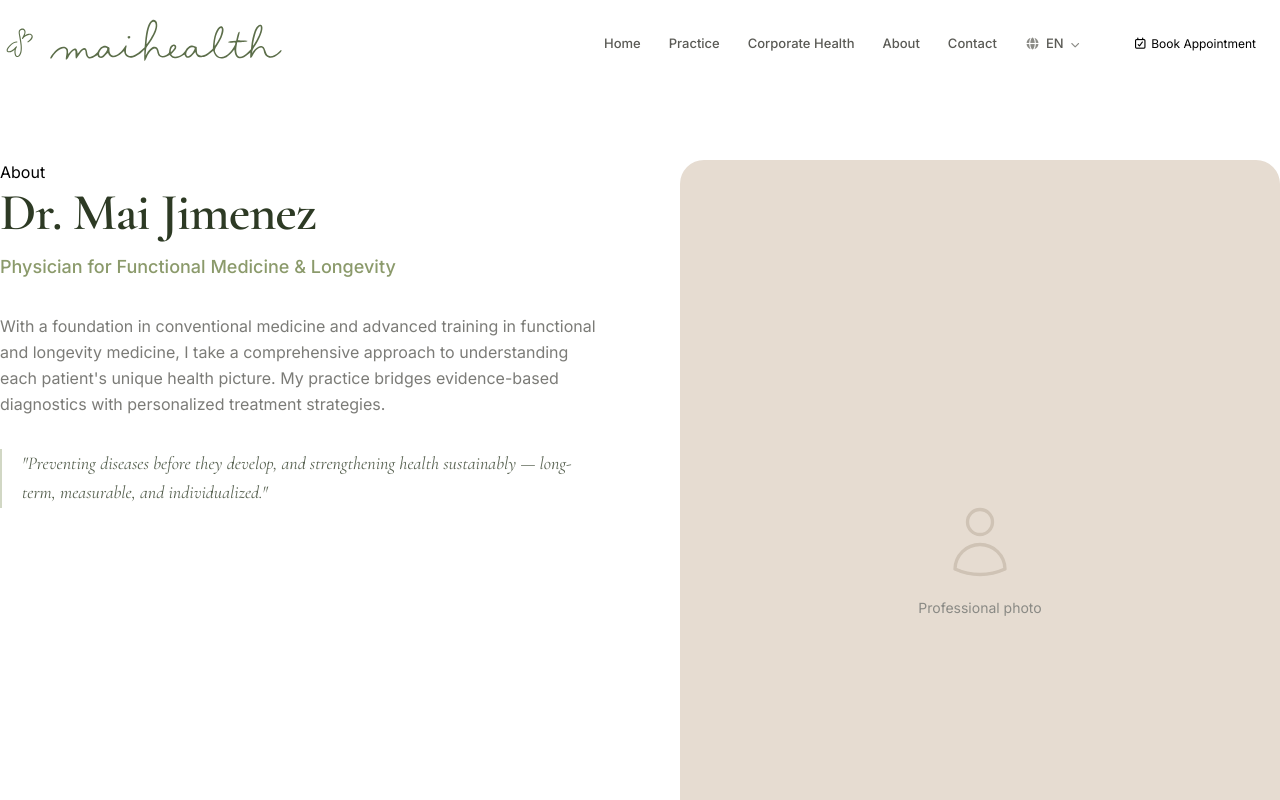
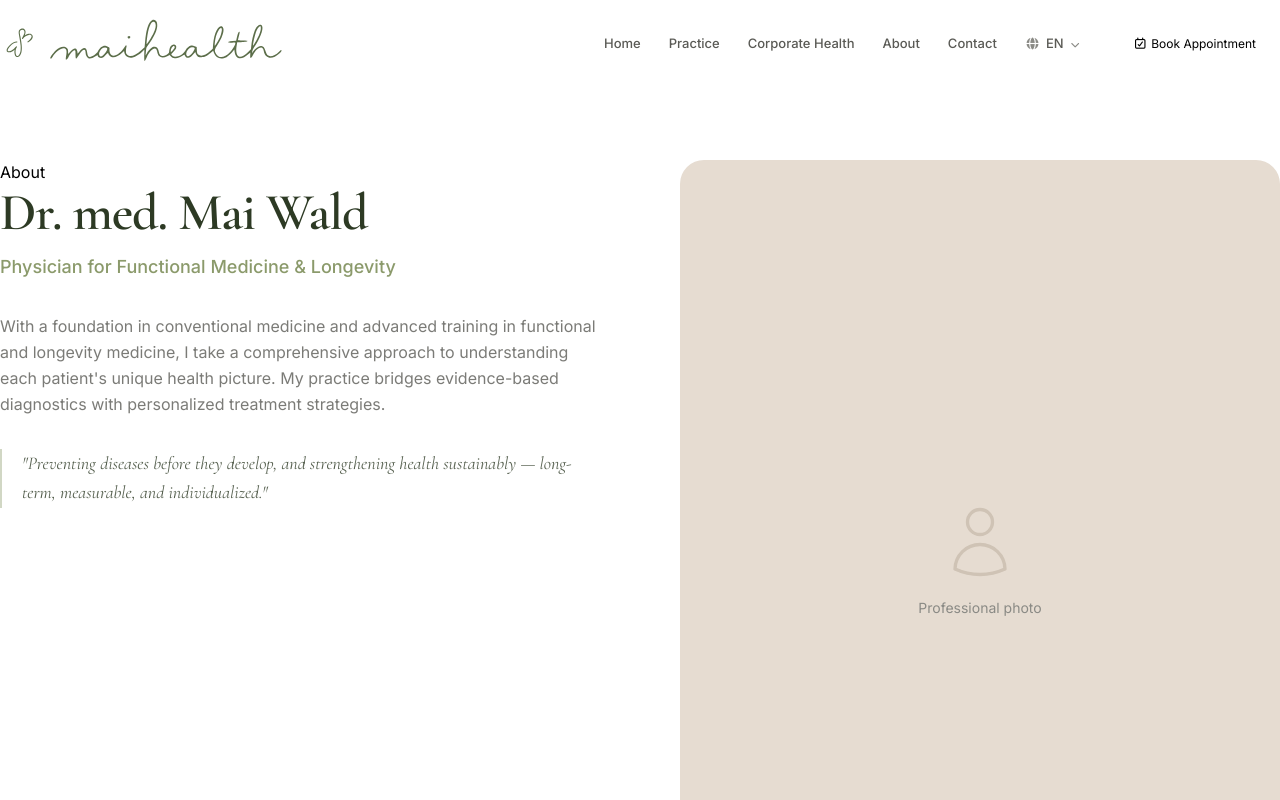
Before and after one commit to RudolfRukavina/maihealth, a Nuxt app: page /about in a window 1280 px wide. Shown: the top 800 px of the page. Built offline with nearby package versions, Linux system fonts and the light colour scheme.

Commit message:
MaiHealth

```diff
--- a/components/AboutPreview.vue
+++ b/components/AboutPreview.vue
@@ -6,7 +6,7 @@
         <div class="order-2 lg:order-1">
           <div class="relative max-w-sm mx-auto lg:max-w-none">
             <div class="aspect-[4/5] rounded-3xl overflow-hidden">
-              <img src="/mai2.png" alt="Dr. Mai Jimenez" class="w-full h-full object-cover" />
+              <img src="/mai2.png" alt="Dr. med. Mai Wald" class="w-full h-full object-cover" />
             </div>
             <div class="absolute -bottom-3 -right-3 w-20 h-20 rounded-2xl bg-sage/8 -z-10" />
             <div class="absolute -top-3 -left-3 w-14 h-14 rounded-full bg-mauve/10 -z-10" />
--- a/components/AppFooter.vue
+++ b/components/AppFooter.vue
@@ -7,7 +7,7 @@
         <div class="col-span-2 md:col-span-1">
           <div class="flex items-center gap-2.5 mb-4 sm:mb-5">
             <img src="/maihealth.svg" alt="MaiHealth" class="w-9 h-9 sm:w-10 sm:h-10 brightness-0 invert opacity-80" />
-            <img src="/maihealthfull.svg" alt="Dr. Mai Jimenez" class="h-20 sm:h-24 md:h-28 -ms-5 w-auto brightness-0 invert opacity-80" />
+            <img src="/maihealthfull.svg" alt="MaiHealth" class="h-20 sm:h-24 md:h-28 -ms-5 w-auto brightness-0 invert opacity-80" />
           </div>
           <p class="text-xs sm:text-sm leading-relaxed text-cream/40 mb-5 sm:mb-6">
             {{ $t('footer.description') }}
@@ -60,7 +60,7 @@
 
       <div class="border-t border-cream/8 mt-10 sm:mt-14 pt-6 sm:pt-8 flex flex-col sm:flex-row justify-between items-center gap-3 sm:gap-4">
         <p class="text-[10px] sm:text-xs text-cream/30">
-          &copy; {{ new Date().getFullYear() }} Dr. Mai Jimenez. {{ $t('footer.rights') }}
+          &copy; {{ new Date().getFullYear() }} Dr. med. Mai Wald — MaiHealth. {{ $t('footer.rights') }}
         </p>
         <button
           @click="scrollToTop"
--- a/components/AppHeader.vue
+++ b/components/AppHeader.vue
@@ -10,7 +10,7 @@
 
         <NuxtLink to="/" class="flex items-center gap-2.5 group relative z-50" @click="mobileOpen = false">
           <img src="/maihealth.svg" alt="MaiHealth" class="w-9 h-9 sm:w-10 sm:h-10 transition-transform duration-300 group-hover:scale-105" />
-          <img src="/maihealthfull.svg" alt="Dr. Mai Jimenez" class="h-20 sm:h-24 md:h-28 -ms-5 w-auto" />
+          <img src="/maihealthfull.svg" alt="MaiHealth" class="h-20 sm:h-24 md:h-28 -ms-5 w-auto" />
         </NuxtLink>
 
         <!-- Desktop Nav -->
--- a/components/HeroSection.vue
+++ b/components/HeroSection.vue
@@ -49,7 +49,7 @@
             <div class="absolute -inset-4 hero-blob bg-gradient-to-br from-sage/8 via-mauve/5 to-sage/8 hidden lg:block" />
 
             <div class="relative hero-blob w-[240px] h-[280px] sm:w-[280px] sm:h-[330px] lg:w-[420px] lg:h-[500px] xl:w-[460px] xl:h-[540px] overflow-hidden shadow-xl lg:shadow-2xl shadow-charcoal/8">
-              <img src="/mai2.png" alt="Dr. Mai Jimenez" class="w-full h-full object-cover" />
+              <img src="/mai2.png" alt="Dr. med. Mai Wald" class="w-full h-full object-cover" />
             </div>
 
             <!-- Floating badge — desktop only -->
--- a/i18n.config.ts
+++ b/i18n.config.ts
@@ -14,7 +14,7 @@ export default defineI18nConfig(() => ({
       hero: {
         label: "Functional Medicine & Longevity",
         title: "Understand the root causes — with evidence-based medicine.",
-        subtitle: "Dr. Mai Jimenez combines conventional medicine, functional medicine, and naturopathy to examine how metabolism, hormones, the gut, and the nervous system work together for long-term health stability.",
+        subtitle: "Dr. med. Mai Wald combines conventional medicine, functional medicine, and naturopathy to examine how metabolism, hormones, the gut, and the nervous system work together for long-term health stability.",
         cta_book: "Book Appointment",
         cta_learn: "Learn More",
       },
@@ -123,7 +123,7 @@ export default defineI18nConfig(() => ({
       },
       about: {
         label: "About",
-        title: "Dr. Mai Jimenez",
+        title: "Dr. med. Mai Wald",
         subtitle: "Physician for Functional Medicine & Longevity",
         bio: "With a foundation in conventional medicine and advanced training in functional and longevity medicine, I take a comprehensive approach to understanding each patient's unique health picture. My practice bridges evidence-based diagnostics with personalized treatment strategies.",
         philosophy: "Preventing diseases before they develop, and strengthening health sustainably — long-term, measurable, and individualized.",
@@ -224,7 +224,7 @@ export default defineI18nConfig(() => ({
         cta: "Book Your Consultation",
       },
       footer: {
-        description: "Physician for Functional Medicine & Longevity. Evidence-based, personalized health care for long-term wellbeing.",
+        description: "Dr. med. Mai Wald — Physician for Functional Medicine & Longevity. Evidence-based, personalized health care for long-term wellbeing.",
         navigation: "Navigation",
         services: "Services",
         legal: "Legal",
@@ -251,7 +251,7 @@ export default defineI18nConfig(() => ({
       hero: {
         label: "Funktionelle Medizin & Longevity",
         title: "Ursachen verstehen — mit evidenzbasierter Medizin.",
-        subtitle: "Dr. Mai Jimenez verbindet Schulmedizin, funktionelle Medizin und Naturheilkunde, um zu untersuchen, wie Stoffwechsel, Hormone, Darm und Nervensystem für langfristige Gesundheitsstabilität zusammenwirken.",
+        subtitle: "Dr. med. Mai Wald verbindet Schulmedizin, funktionelle Medizin und Naturheilkunde, um zu untersuchen, wie Stoffwechsel, Hormone, Darm und Nervensystem für langfristige Gesundheitsstabilität zusammenwirken.",
         cta_book: "Termin vereinbaren",
         cta_learn: "Mehr erfahren",
       },
@@ -360,7 +360,7 @@ export default defineI18nConfig(() => ({
       },
       about: {
         label: "Über mich",
-        title: "Dr. Mai Jimenez",
+        title: "Dr. med. Mai Wald",
         subtitle: "Ärztin für Funktionelle Medizin & Longevity",
         bio: "Mit einer Grundlage in der Schulmedizin und Weiterbildung in funktioneller Medizin und Longevity verfolge ich einen ganzheitlichen Ansatz, um das individuelle Gesundheitsbild jedes Patienten zu verstehen. Meine Praxis verbindet evidenzbasierte Diagnostik mit personalisierten Behandlungsstrategien.",
         philosophy: "Krankheiten verhindern, bevor sie entstehen, und Gesundheit nachhaltig stärken — langfristig, messbar und individuell.",
@@ -461,7 +461,7 @@ export default defineI18nConfig(() => ({
         cta: "Konsultation buchen",
       },
       footer: {
-        description: "Ärztin für Funktionelle Medizin & Longevity. Evidenzbasierte, personalisierte Gesundheitsversorgung für langfristiges Wohlbefinden.",
+        description: "Dr. med. Mai Wald — Ärztin für Funktionelle Medizin & Longevity. Evidenzbasierte, personalisierte Gesundheitsversorgung für langfristiges Wohlbefinden.",
         navigation: "Navigation",
         services: "Leistungen",
         legal: "Rechtliches",
@@ -488,7 +488,7 @@ export default defineI18nConfig(() => ({
       hero: {
         label: "Funkcionalna medicina i dugovječnost",
         title: "Razumjeti uzroke — uz medicinu temeljenu na dokazima.",
-        subtitle: "Dr. Mai Jimenez spaja konvencionalnu medicinu, funkcionalnu medicinu i prirodnu medicinu kako bi istražila kako metabolizam, hormoni, probava i živčani sustav zajedno djeluju na dugoročnu stabilnost zdravlja.",
+        subtitle: "Dr. med. Mai Wald spaja konvencionalnu medicinu, funkcionalnu medicinu i prirodnu medicinu kako bi istražila kako metabolizam, hormoni, probava i živčani sustav zajedno djeluju na dugoročnu stabilnost zdravlja.",
         cta_book: "Naruči termin",
         cta_learn: "Saznaj više",
       },
@@ -597,7 +597,7 @@ export default defineI18nConfig(() => ({
       },
       about: {
         label: "O meni",
-        title: "Dr. Mai Jimenez",
+        title: "Dr. med. Mai Wald",
         subtitle: "Liječnica za funkcionalnu medicinu i dugovječnost",
         bio: "S temeljima u konvencionalnoj medicini i naprednom edukacijom u funkcionalnoj medicini i dugovječnosti, primjenjujem sveobuhvatan pristup razumijevanju jedinstvene zdravstvene slike svakog pacijenta. Moja praksa spaja dijagnostiku temeljenu na dokazima s personaliziranim strategijama liječenja.",
         philosophy: "Spriječiti bolesti prije nego se razviju i trajno ojačati zdravlje — dugoročno, mjerljivo i individualno.",
@@ -698,7 +698,7 @@ export default defineI18nConfig(() => ({
         cta: "Zakažite konzultaciju",
       },
       footer: {
-        description: "Liječnica za funkcionalnu medicinu i dugovječnost. Zdravstvena skrb temeljena na dokazima za dugoročno blagostanje.",
+        description: "Dr. med. Mai Wald — Liječnica za funkcionalnu medicinu i dugovječnost. Zdravstvena skrb temeljena na dokazima za dugoročno blagostanje.",
         navigation: "Navigacija",
         services: "Usluge",
         legal: "Pravno",
@@ -725,7 +725,7 @@ export default defineI18nConfig(() => ({
       hero: {
         label: "Medicina Funzionale & Longevity",
         title: "Comprendere le cause — con la medicina basata sulle evidenze.",
-        subtitle: "La Dr.ssa Mai Jimenez combina medicina convenzionale, medicina funzionale e naturopatia per esaminare come metabolismo, ormoni, intestino e sistema nervoso collaborano per la stabilità della salute a lungo termine.",
+        subtitle: "La Dr.ssa Mai Wald combina medicina convenzionale, medicina funzionale e naturopatia per esaminare come metabolismo, ormoni, intestino e sistema nervoso collaborano per la stabilità della salute a lungo termine.",
         cta_book: "Prenota appuntamento",
         cta_learn: "Scopri di più",
       },
@@ -834,7 +834,7 @@ export default defineI18nConfig(() => ({
       },
       about: {
         label: "Chi sono",
-        title: "Dr.ssa Mai Jimenez",
+        title: "Dr.ssa Mai Wald",
         subtitle: "Medico di Medicina Funzionale & Longevity",
         bio: "Con una formazione in medicina convenzionale e specializzazione in medicina funzionale e longevity, adotto un approccio completo per comprendere il quadro sanitario unico di ogni paziente. Il mio studio unisce diagnostica basata sulle evidenze con strategie di trattamento personalizzate.",
         philosophy: "Prevenire le malattie prima che si sviluppino e rafforzare la salute in modo sostenibile — a lungo termine, misurabile e individualizzato.",
@@ -935,7 +935,7 @@ export default defineI18nConfig(() => ({
         cta: "Prenota la tua consulenza",
       },
       footer: {
-        description: "Medico di Medicina Funzionale & Longevity. Assistenza sanitaria personalizzata e basata sulle evidenze per il benessere a lungo termine.",
+        description: "Dr.ssa Mai Wald — Medico di Medicina Funzionale & Longevity. Assistenza sanitaria personalizzata e basata sulle evidenze per il benessere a lungo termine.",
         navigation: "Navigazione",
         services: "Servizi",
         legal: "Legale",
--- a/nuxt.config.ts
+++ b/nuxt.config.ts
@@ -3,10 +3,16 @@ export default defineNuxtConfig({
     head: {
       charset: "utf-8",
       viewport: "width=device-width, initial-scale=1",
-      title: "Dr. Mai Jimenez — Functional Medicine & Longevity",
+      title: "MaiHealth — Dr. med. Mai Wald | Reizdarm verstehen. Leben verändern.",
       meta: [
-        { name: "description", content: "Dr. Mai Jimenez — Physician for Functional Medicine & Longevity. Evidence-based holistic medicine for long-term health." },
+        { name: "description", content: "MaiHealth — Dr. med. Mai Wald. Funktionelle Medizin & Reizdarm-Spezialistin. Ursachen verstehen, ganzheitlich behandeln, nachhaltig gesund leben." },
         { name: "theme-color", content: "#F5F1EC" },
+        { property: "og:type", content: "website" },
+        { property: "og:site_name", content: "MaiHealth" },
+        { property: "og:locale", content: "de_DE" },
+        { property: "og:locale:alternate", content: "en_US" },
+        { property: "og:locale:alternate", content: "hr_HR" },
+        { property: "og:locale:alternate", content: "it_IT" },
       ],
       link: [
         { rel: "icon", type: "image/x-icon", href: "/favicon.ico" },
--- a/pages/about.vue
+++ b/pages/about.vue
@@ -99,7 +99,14 @@
 </template>
 
 <script setup>
-useHead({ title: 'About — Dr. Mai Jimenez' })
+useHead({
+  title: 'Über mich — Dr. med. Mai Wald | MaiHealth',
+  meta: [
+    { name: 'description', content: 'Dr. med. Mai Wald — Ärztin für Funktionelle Medizin & Reizdarm. Ausbildung, Erfahrung und Spezialisierungen. Evidenzbasiert, individuell, ganzheitlich.' },
+    { property: 'og:title', content: 'Über Dr. med. Mai Wald — MaiHealth' },
+    { property: 'og:description', content: 'Ärztin für Funktionelle Medizin & Reizdarm. Ausbildung, Erfahrung und Spezialisierungen.' },
+  ],
+})
 
 const education = [
   { title: 'Medical Degree (Dr. med.)', detail: 'University education in medicine' },
--- a/pages/contact.vue
+++ b/pages/contact.vue
@@ -11,5 +11,12 @@
 </template>
 
 <script setup>
-useHead({ title: 'Contact — Dr. Mai Jimenez' })
+useHead({
+  title: 'Kontakt & Termin — MaiHealth | Dr. med. Mai Wald',
+  meta: [
+    { name: 'description', content: 'Termin vereinbaren bei Dr. med. Mai Wald — MaiHealth. Erstgespräch, Telemedizin und persönliche Beratung für funktionelle Medizin & Reizdarm.' },
+    { property: 'og:title', content: 'Kontakt & Termin — MaiHealth' },
+    { property: 'og:description', content: 'Termin vereinbaren bei Dr. med. Mai Wald. Erstgespräch, Telemedizin und persönliche Beratung.' },
+  ],
+})
 </script>
--- a/pages/corporate-health.vue
+++ b/pages/corporate-health.vue
@@ -110,7 +110,14 @@
 <script setup>
 const { t, tm } = useI18n()
 
-useHead({ title: 'Corporate Health — Dr. Mai Jimenez' })
+useHead({
+  title: 'Corporate Health — MaiHealth | Dr. med. Mai Wald',
+  meta: [
+    { name: 'description', content: 'Betriebliche Gesundheitsprogramme von Dr. med. Mai Wald. Mitarbeiter-Coaching, Executive Health, präventive Screenings & langfristiges Gesundheitsmanagement.' },
+    { property: 'og:title', content: 'Corporate Health — MaiHealth' },
+    { property: 'og:description', content: 'Betriebliche Gesundheitsprogramme: Mitarbeiter-Coaching, Executive Health & präventive Screenings.' },
+  ],
+})
 
 const IconUsers = defineComponent({
   template: `<svg fill="none" stroke="currentColor" viewBox="0 0 24 24" stroke-width="1.5"><path stroke-linecap="round" stroke-linejoin="round" d="M15 19.128a9.38 9.38 0 002.625.372 9.337 9.337 0 004.121-.952 4.125 4.125 0 00-7.533-2.493M15 19.128v-.003c0-1.113-.285-2.16-.786-3.07M15 19.128v.106A12.318 12.318 0 018.624 21c-2.331 0-4.512-.645-6.374-1.766l-.001-.109a6.375 6.375 0 0111.964-3.07M12 6.375a3.375 3.375 0 11-6.75 0 3.375 3.375 0 016.75 0zm8.25 2.25a2.625 2.625 0 11-5.25 0 2.625 2.625 0 015.25 0z" /></svg>`
--- a/pages/index.vue
+++ b/pages/index.vue
@@ -26,6 +26,11 @@
 
 <script setup>
 useHead({
-  title: 'Dr. Mai Jimenez — Functional Medicine & Longevity',
+  title: 'MaiHealth — Dr. med. Mai Wald | Reizdarm verstehen. Leben verändern.',
+  meta: [
+    { name: 'description', content: 'Dr. med. Mai Wald — Funktionelle Medizin & Reizdarm-Spezialistin. Individuelle Behandlung, ganzheitlicher Ansatz, evidenzbasierte Diagnostik für nachhaltige Darmgesundheit.' },
+    { property: 'og:title', content: 'MaiHealth — Dr. med. Mai Wald | Reizdarm verstehen. Leben verändern.' },
+    { property: 'og:description', content: 'Funktionelle Medizin & Reizdarm-Spezialistin. Individuelle Behandlung, ganzheitlicher Ansatz, evidenzbasierte Diagnostik.' },
+  ],
 })
 </script>
--- a/pages/practice.vue
+++ b/pages/practice.vue
@@ -155,7 +155,14 @@
 <script setup>
 const { t } = useI18n()
 
-useHead({ title: 'Practice — Dr. Mai Jimenez' })
+useHead({
+  title: 'Praxis & Leistungen — MaiHealth | Dr. med. Mai Wald',
+  meta: [
+    { name: 'description', content: 'Funktionelle Diagnostik, Laborwert-Analyse & laufende Gesundheitsbetreuung. Individuelle Therapiepläne für Reizdarm, Darmgesundheit und ganzheitliche Medizin.' },
+    { property: 'og:title', content: 'Praxis & Leistungen — MaiHealth' },
+    { property: 'og:description', content: 'Funktionelle Diagnostik, Laborwert-Analyse & laufende Gesundheitsbetreuung bei Dr. med. Mai Wald.' },
+  ],
+})
 
 const services = computed(() => [
   {
```
